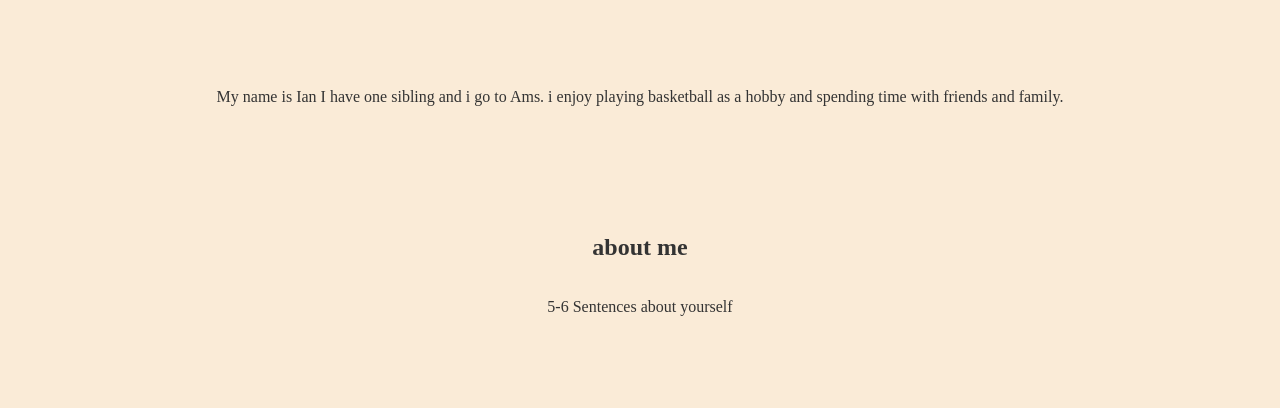
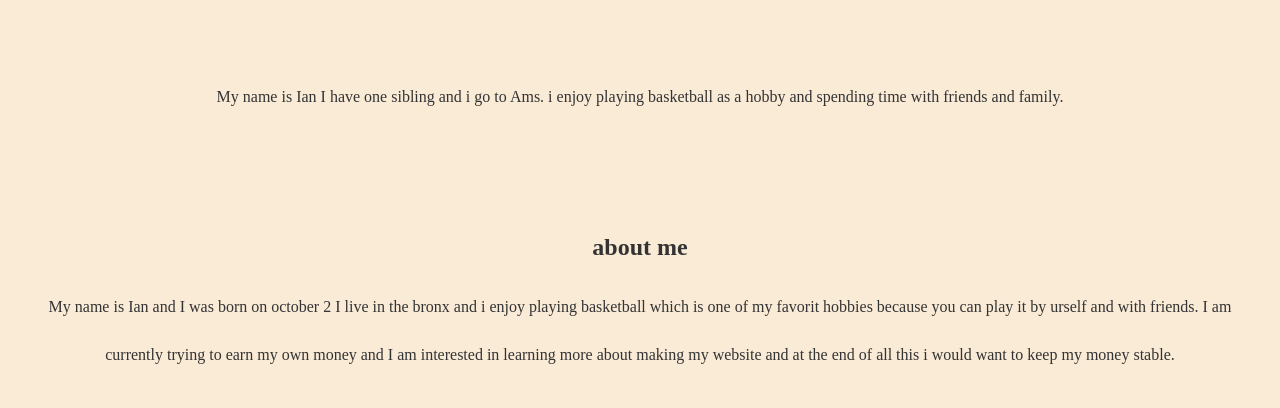
Before and after one commit to iang0100/SYEP-BATHGATE-IAN-GARCIA, a plain HTML site: page index.html in a window 1280 px wide. Shown: the part 373-781 px from the top of the page. Drawn offline with Linux system fonts and the light colour scheme.

Commit message:
Update index.html

```diff
--- a/index.html
+++ b/index.html
@@ -22,7 +22,9 @@
 
 <section id="about" class="section">
     <h2>about me</h2>
-    <p> 5-6 Sentences about yourself</p>
+    <p>My name is Ian and I was born on october 2 I live in the bronx and i enjoy playing basketball which is one of my favorit hobbies
+    because you can play it by urself and with friends. I am currently trying to earn my own money and I am interested in learning more
+    about making my website and at the end of all this i would want to keep my money stable.</p>
 </section>
 
 
```
